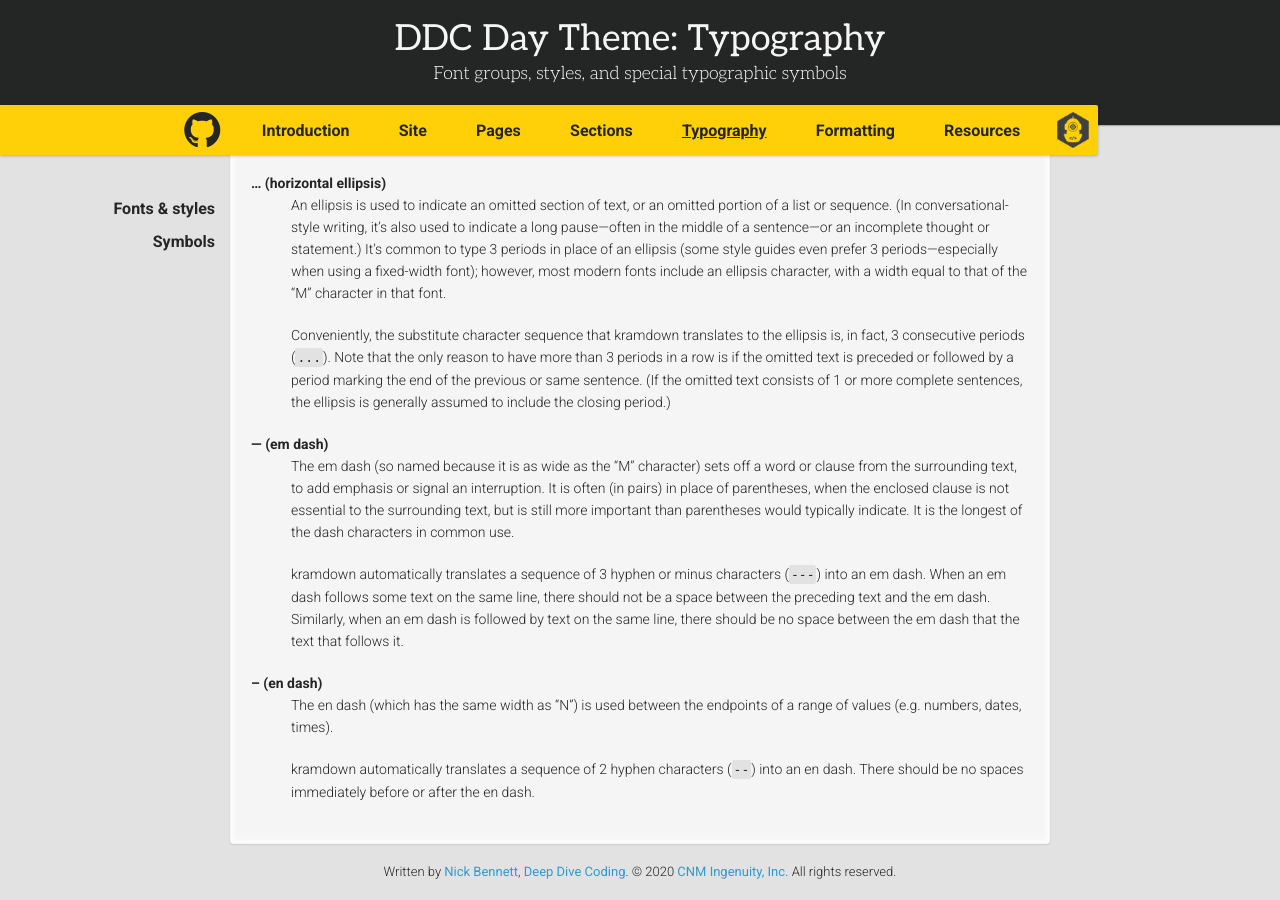
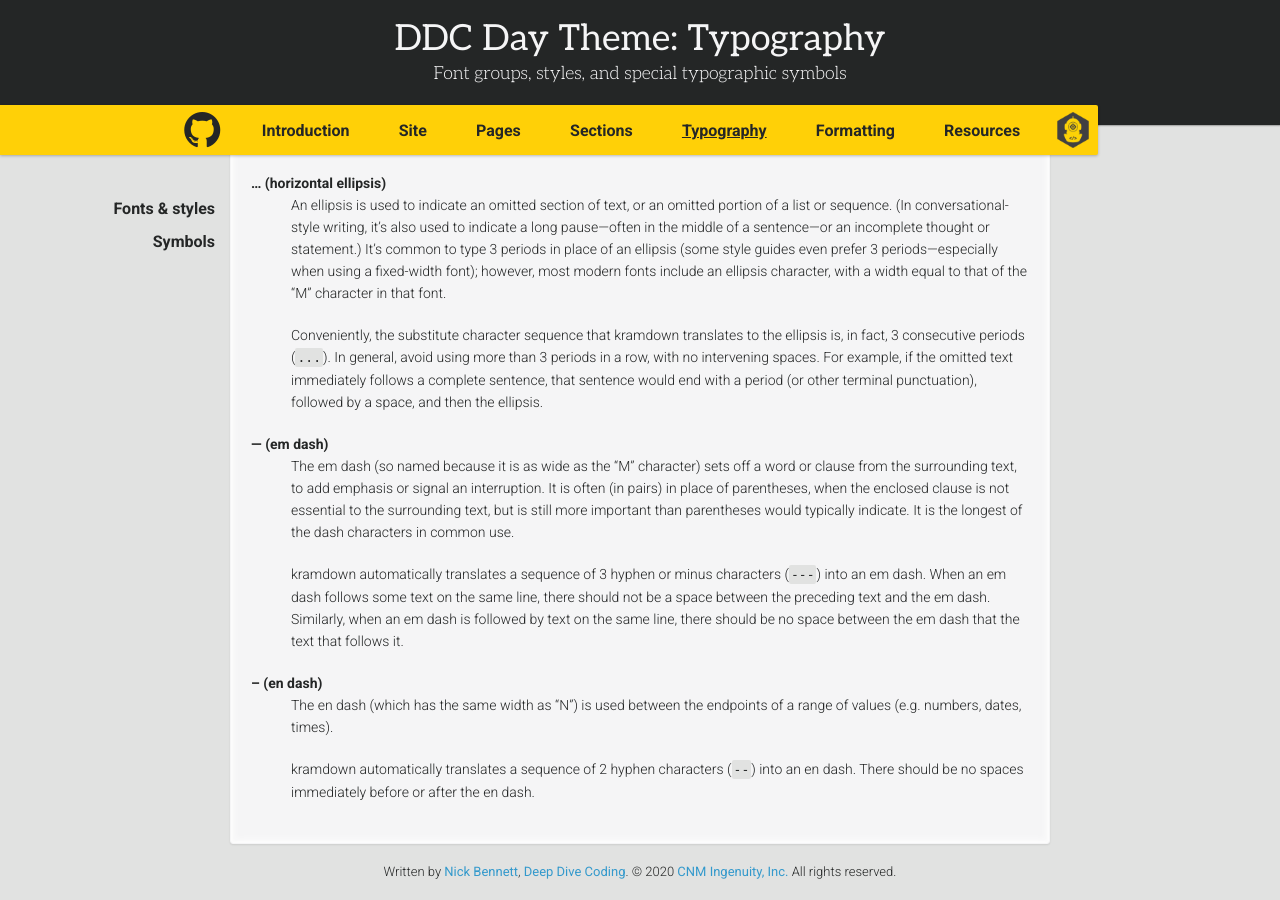
Before and after one commit to ddc-java/ddc-day, a Jekyll site: the page built from typography.md, in a window 1280 px wide and 900 px high, scrolled down 1116 px. Built offline with Jekyll 4.4.1, drawn with Linux system fonts in a browser that asks for light colours; nearby versions of some CDN libraries; some web fonts are replaced; our own code applies the rules of GitHub Pages for plain Markdown files; formulas are drawn with MathJax 3.

Commit message:
Add info on typographic symbols

```diff
--- a/typography.md
+++ b/typography.md
@@ -55,7 +55,7 @@ Note that this list does not include mathematical symbols. These should be typed
 
 : An ellipsis is used to indicate an omitted section of text, or an omitted portion of a list or sequence. (In conversational-style writing, it's also used to indicate a long pause---often in the middle of a sentence---or an incomplete thought or statement.) It's common to type 3 periods in place of an ellipsis (some style guides even prefer 3 periods---especially when using a fixed-width font); however, most modern fonts include an ellipsis character, with a width equal to that of the "M" character in that font.
 
-: Conveniently, the substitute character sequence that kramdown translates to the ellipsis is, in fact, 3 consecutive periods (`...`). Note that the only reason to have more than 3 periods in a row is if the omitted text is preceded or followed by a period marking the end of the previous or same sentence. (If the omitted text consists of 1 or more complete sentences, the ellipsis is generally assumed to include the closing period.)
+: Conveniently, the substitute character sequence that kramdown translates to the ellipsis is, in fact, 3 consecutive periods (`...`). In general, avoid using more than 3 periods in a row, with no intervening spaces. For example, if the omitted text immediately follows a complete sentence, that sentence would end with a period (or other terminal punctuation), followed by a space, and then the ellipsis.
 
 --- (em dash)
 
```
